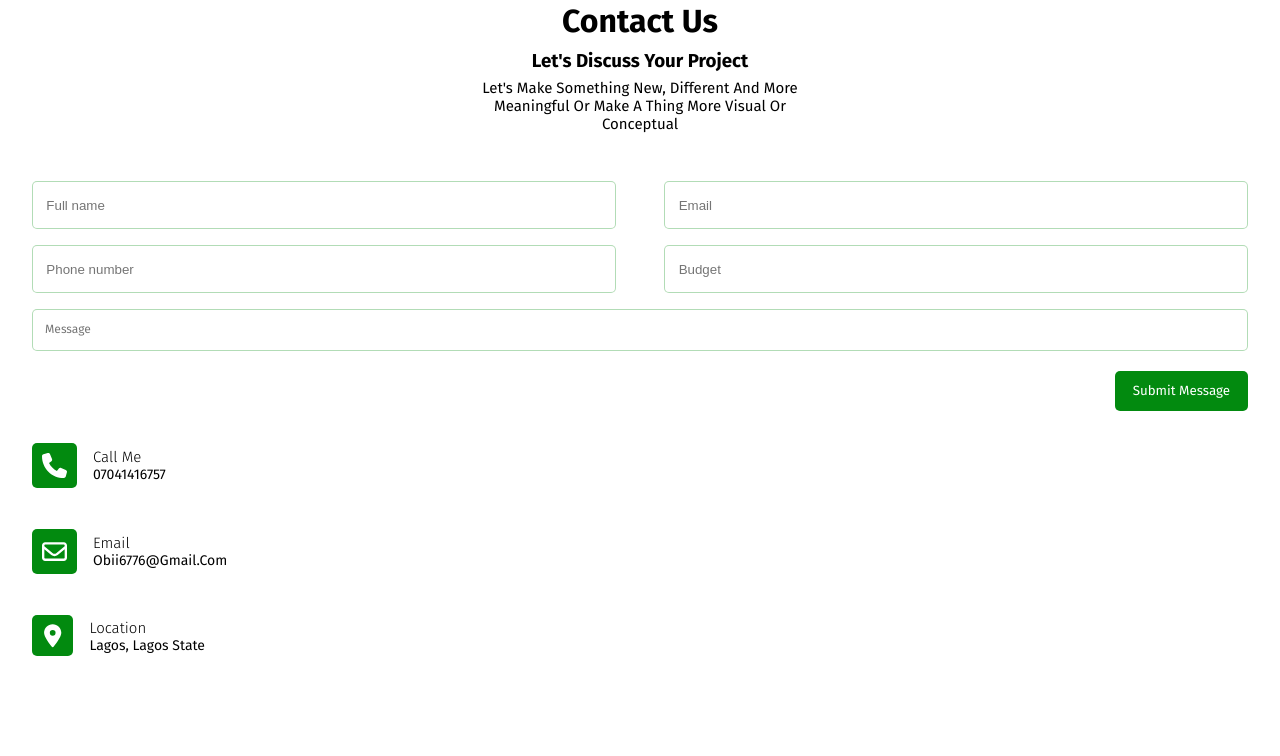
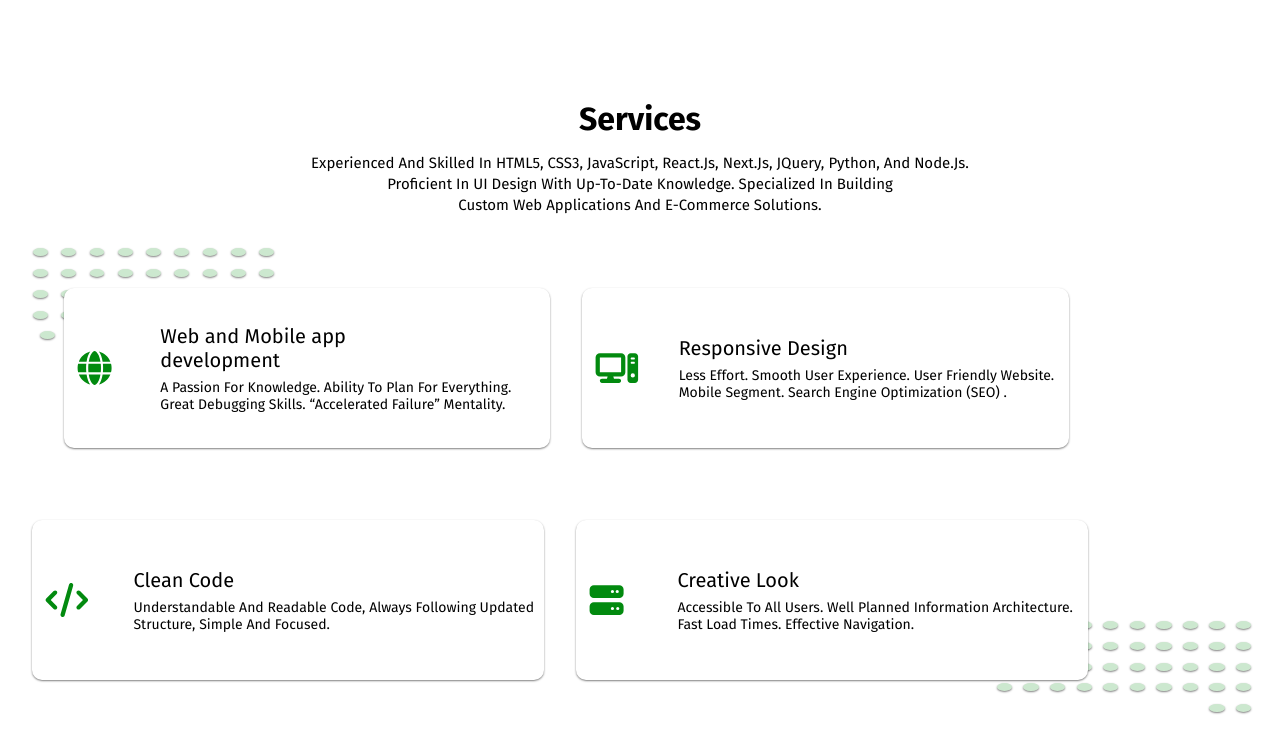
Before and after one commit to DarlingtonDev/Portfolio, a React (Create React App) app: page /AboutPage in a window 1280 px wide. Shown: the part 1094-1850 px from the top of the page. Built offline with nearby package versions, Linux system fonts and the light colour scheme.

Commit message:
Added little changes

```diff
--- a/src/AboutPage.jsx
+++ b/src/AboutPage.jsx
@@ -5,6 +5,7 @@ import { FontAwesomeIcon } from "@fortawesome/react-fontawesome";
 import { faDownload } from "@fortawesome/free-solid-svg-icons";
 import { faEnvelope } from "@fortawesome/free-regular-svg-icons";
 import { Footer } from "./Footer";
+import { Service } from "./Services";
 export const AboutPage = (props) => {
   return (
     <div className="AboutPage">
@@ -14,6 +15,8 @@ export const AboutPage = (props) => {
         isdisplayed={props.isdisplayed}
         changeAbout={props.changeAbout}
         setCurrentPage={props.setCurrentPage}
+        setIsClicked={props.setIsClicked}
+        navScroll={props.navScroll}
       />
       <Header
         isClicked={props.isClicked}
@@ -25,6 +28,8 @@ export const AboutPage = (props) => {
         setCurrentPage={props.setCurrentPage}
         changeMenu={props.changeMenu}
         changeAbout={props.changeAbout}
+        navScroll={props.navScroll}
+        scrollEr={props.scrollEr}
       />
 
       <div className="aboutMeflex">
@@ -116,6 +121,7 @@ export const AboutPage = (props) => {
           </div>
         </div>
       </div>
+      <Service />
       <Footer />
     </div>
   );
--- a/src/App.css
+++ b/src/App.css
@@ -41,7 +41,7 @@ header {
 }
 
 nav {
-  width: 40%;
+  width: 30%;
   padding-top: 0.3em;
 }
 
@@ -472,10 +472,13 @@ span {
 
 .service-box-body {
   width: 80%;
+  padding-top: 1.5em;
+  padding-bottom: 1.5em;
 }
 .service-box-body h2 {
   font-family: "Fira Sans", sans-serif;
   font-size: 20px;
+  font-weight: normal;
 }
 
 .service-box-body p {
@@ -886,6 +889,7 @@ footer {
 .softSkill {
   margin-top: 6em;
   margin-left: 1em;
+  margin-bottom: 6em;
 }
 
 .softSkill h1 {
@@ -928,7 +932,7 @@ footer {
 .skills-details p {
   text-transform: capitalize;
   font-family: "Fira Sans", sans-serif;
-  font-size: 15px;
+  font-size: 16px;
   line-height: 1.8em;
 }
 
@@ -1980,6 +1984,7 @@ footer {
     margin-top: 4em;
     margin-left: 1em;
     margin-right: 1em;
+    margin-bottom: 4em;
   }
 
   .softSkill h1 {
--- a/src/App.js
+++ b/src/App.js
@@ -11,6 +11,17 @@ export default function App() {
   const [overFlow, setOverFlow] = useState("auto");
   const [height, setHeight] = useState("50vh");
   const [isdisplayed, setIsDisplayed] = useState(false);
+
+  const scrollEr = (id) => {
+    const elemenT = document.getElementById(id);
+    elemenT.scrollIntoView({ behavior: "smooth" });
+  };
+
+  const navScroll = (id) => {
+    const contactElement = document.getElementById(id);
+    contactElement.scrollIntoView({ behavior: "smooth" });
+    setIsClicked(!isClicked);
+  };
 
   function addDelay() {
     setTimeout(() => {
@@ -49,6 +60,8 @@ export default function App() {
                 changeAbout={changeAbout}
                 addDelay={addDelay}
                 changeMenu={changeMenu}
+                navScroll={navScroll}
+                scrollEr={scrollEr}
               />
             }
           />
@@ -66,6 +79,8 @@ export default function App() {
                 setIsDisplayed={setIsDisplayed}
                 changeMenu={changeMenu}
                 changeAbout={changeAbout}
+                navScroll={navScroll}
+                scrollEr={scrollEr}
               />
             }
           />
--- a/src/Header.jsx
+++ b/src/Header.jsx
@@ -59,14 +59,14 @@ export const Header = (props) => {
             <Link to="/AboutPage">About Me</Link>
           </li>
           <li>
-            <Link>Services</Link>
+            <Link onClick={() => props.scrollEr("services")}>Services</Link>
           </li>
           <li>
             <Link to="/ProjectPage">Projects</Link>
           </li>
-          <li>
+          {/* <li>
             <Link>Contact Me</Link>
-          </li>
+          </li> */}
         </ul>
       </nav>
       <div className="buttons">
--- a/src/Hero.jsx
+++ b/src/Hero.jsx
@@ -1,9 +1,5 @@
 import avatar from "./Images/peeps-avatar-removebg-preview.png";
-export const Hero = () => {
-  const scrollEr = (id) => {
-    const elemenT = document.getElementById(id);
-    elemenT.scrollIntoView({ behavior: "smooth" });
-  };
+export const Hero = (props) => {
   return (
     <div className="hero-sec">
       <div className="first-hero">
@@ -17,7 +13,7 @@ export const Hero = () => {
           web and mobile applications.
         </p>
         <div className="btn-div">
-          <button onClick={() => scrollEr("contact")}>contact us</button>
+          <button onClick={() => props.scrollEr("contact")}>contact us</button>
 
           <button>learn more</button>
         </div>
--- a/src/Home.jsx
+++ b/src/Home.jsx
@@ -48,13 +48,13 @@ export const ResponsiveNav = (props) => {
             display: props.isClicked ? "flex" : "none",
           }}
         >
-          <Link>Services</Link>
+          <Link onClick={() => props.navScroll("services")}>Services</Link>
 
           <Link>Blog</Link>
 
           <Link>Resume</Link>
 
-          <Link>Contact Us</Link>
+          <Link onClick={() => props.navScroll("contact")}>Contact Us</Link>
         </div>
 
         <div
@@ -78,6 +78,8 @@ export const Home = (props) => {
           height={props.height}
           isdisplayed={props.isdisplayed}
           changeAbout={props.changeAbout}
+          setIsClicked={props.setIsClicked}
+          navScroll={props.navScroll}
         />
         <Header
           isClicked={props.isClicked}
@@ -87,8 +89,10 @@ export const Home = (props) => {
           addDelay={props.addDelay}
           changeMenu={props.changeMenu}
           changeAbout={props.changeAbout}
+          navScroll={props.navScroll}
+          scrollEr={props.scrollEr}
         />
-        <Hero />
+        <Hero scrollEr={props.scrollEr} />
 
         <Achievement />
         <About />
--- a/src/Services.jsx
+++ b/src/Services.jsx
@@ -1,16 +1,20 @@
 import { FontAwesomeIcon } from "@fortawesome/react-fontawesome";
-import { faGlobe } from "@fortawesome/free-solid-svg-icons";
-import { faSass } from "@fortawesome/free-brands-svg-icons";
-import { faShop } from "@fortawesome/free-solid-svg-icons";
-import { faHammer } from "@fortawesome/free-solid-svg-icons";
+import {
+  faCode,
+  faComputer,
+  faGlobe,
+  faServer,
+} from "@fortawesome/free-solid-svg-icons";
 export const Service = () => {
   return (
-    <div className="services">
+    <div className="services" id="services">
       <div className="service-head">
         <h1>services</h1>
         <p>
-          Cultivating Collaborative Solutions to Propel
-          <br /> Your Digital Success Forward
+          Experienced and skilled in HTML5, CSS3, JavaScript, React.js, Next.js,
+          jQuery, Python, and Node.js. <br /> Proficient in UI design with
+          up-to-date knowledge. Specialized in building <br /> custom web
+          applications and e-commerce solutions.
         </p>
       </div>
       <div className="service-sec-mobile">
@@ -41,7 +45,7 @@ export const Service = () => {
           <div className="service-box-mobile">
             <div className="service-box-icon-mobile">
               <FontAwesomeIcon
-                icon={faSass}
+                icon={faComputer}
                 style={{
                   fontSize: "34px",
                   paddingLeft: "0.4em",
@@ -51,19 +55,17 @@ export const Service = () => {
               />
             </div>
             <div className="service-box-body-mobile">
-              <h2>
-                Building SAAS <br />
-                Products
-              </h2>
+              <h2>Responsive Design</h2>
               <p>
-                Building and shipping ideas, from features to complete products
+                Less Effort. Smooth User Experience. User Friendly website.
+                Mobile Segment. Search Engine Optimization (SEO) .
               </p>
             </div>
           </div>
           <div className="service-box-mobile">
             <div className="service-box-icon-mobile">
               <FontAwesomeIcon
-                icon={faShop}
+                icon={faCode}
                 style={{
                   fontSize: "34px",
                   paddingLeft: "0.4em",
@@ -73,20 +75,17 @@ export const Service = () => {
               />
             </div>
             <div className="service-box-body-mobile">
-              <h2>
-                E-commerce <br />
-                Solutions
-              </h2>
+              <h2>Clean Code</h2>
               <p>
-                Developing custom e-commerce platforms or integrating with
-                existing solutions like Shopify or WooCommerce
+                Understandable and readable code, Always following updated
+                structure, simple and focused.
               </p>
             </div>
           </div>
           <div className="service-box-mobile">
             <div className="service-box-icon-mobile">
               <FontAwesomeIcon
-                icon={faHammer}
+                icon={faServer}
                 style={{
                   fontSize: "34px",
                   paddingLeft: "0.4em",
@@ -96,13 +95,10 @@ export const Service = () => {
               />
             </div>
             <div className="service-box-body-mobile">
-              <h2>
-                Maintenance and <br /> Support
-              </h2>
+              <h2>Creative Look</h2>
               <p>
-                Providing ongoing maintenance, updates, and technical support
-                services to ensure the smooth operation and performance of
-                websites and applications post-launch.
+                Accessible to All Users. Well Planned Information Architecture.
+                Fast Load Times. Effective Navigation.
               </p>
             </div>
           </div>
@@ -166,20 +162,20 @@ export const Service = () => {
               />
             </div>
             <div className="service-box-body">
-              <h2>
+              <h2 style={{ fontWeight: "normal" }}>
                 Web and Mobile app <br />
                 development
               </h2>
               <p>
-                I craft user-centric web and mobile apps that bridge the gap
-                between imagination and reality.
+                A passion for knowledge. Ability to plan for everything. Great
+                debugging skills. “Accelerated Failure” Mentality.
               </p>
             </div>
           </div>
           <div className="service-box">
             <div className="service-box-icon">
               <FontAwesomeIcon
-                icon={faSass}
+                icon={faComputer}
                 style={{
                   fontSize: "34px",
                   paddingLeft: "0.4em",
@@ -188,12 +184,10 @@ export const Service = () => {
               />
             </div>
             <div className="service-box-body">
-              <h2>
-                Building SAAS <br />
-                Products
-              </h2>
+              <h2>Responsive Design</h2>
               <p>
-                Building and shipping ideas, from features to complete products
+                Less Effort. Smooth User Experience. User Friendly website.
+                Mobile Segment. Search Engine Optimization (SEO) .
               </p>
             </div>
           </div>
@@ -248,7 +242,7 @@ export const Service = () => {
           <div className="service-box">
             <div className="service-box-icon">
               <FontAwesomeIcon
-                icon={faShop}
+                icon={faCode}
                 style={{
                   fontSize: "34px",
                   paddingLeft: "0.4em",
@@ -257,20 +251,17 @@ export const Service = () => {
               />
             </div>
             <div className="service-box-body">
-              <h2>
-                E-commerce <br />
-                Solutions
-              </h2>
+              <h2>Clean Code</h2>
               <p>
-                Developing custom e-commerce platforms or integrating with
-                existing solutions like Shopify or WooCommerce
+                Understandable and readable code, Always following updated
+                structure, simple and focused.
               </p>
             </div>
           </div>
           <div className="service-box">
             <div className="service-box-icon">
               <FontAwesomeIcon
-                icon={faHammer}
+                icon={faServer}
                 style={{
                   fontSize: "34px",
                   paddingLeft: "0.4em",
@@ -279,13 +270,10 @@ export const Service = () => {
               />
             </div>
             <div className="service-box-body">
-              <h2>
-                Maintenance and <br /> Support
-              </h2>
+              <h2>Creative Look</h2>
               <p>
-                Providing ongoing maintenance, updates, and technical support
-                services to ensure the smooth operation and performance of
-                websites and applications post-launch.
+                Accessible to All Users. Well Planned Information Architecture.
+                Fast Load Times. Effective Navigation.
               </p>
             </div>
           </div>
```
